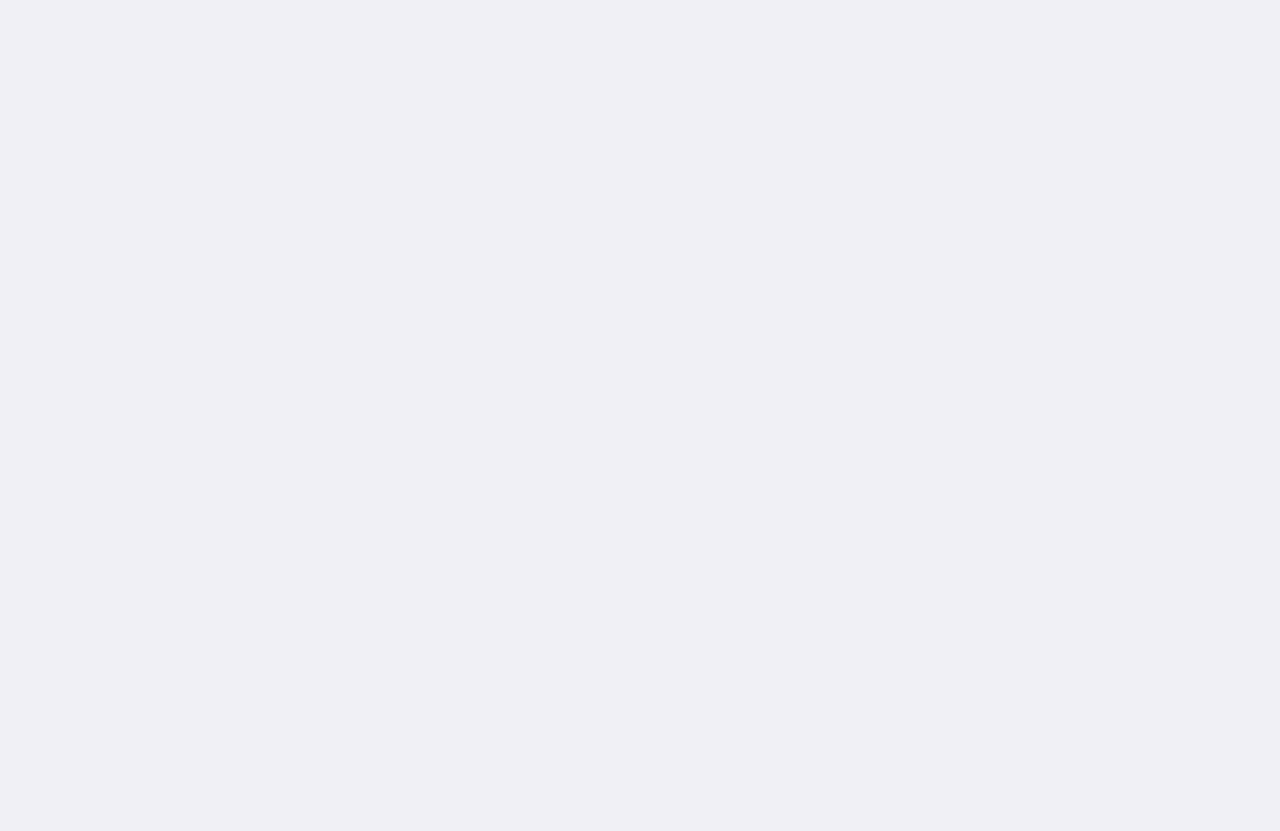
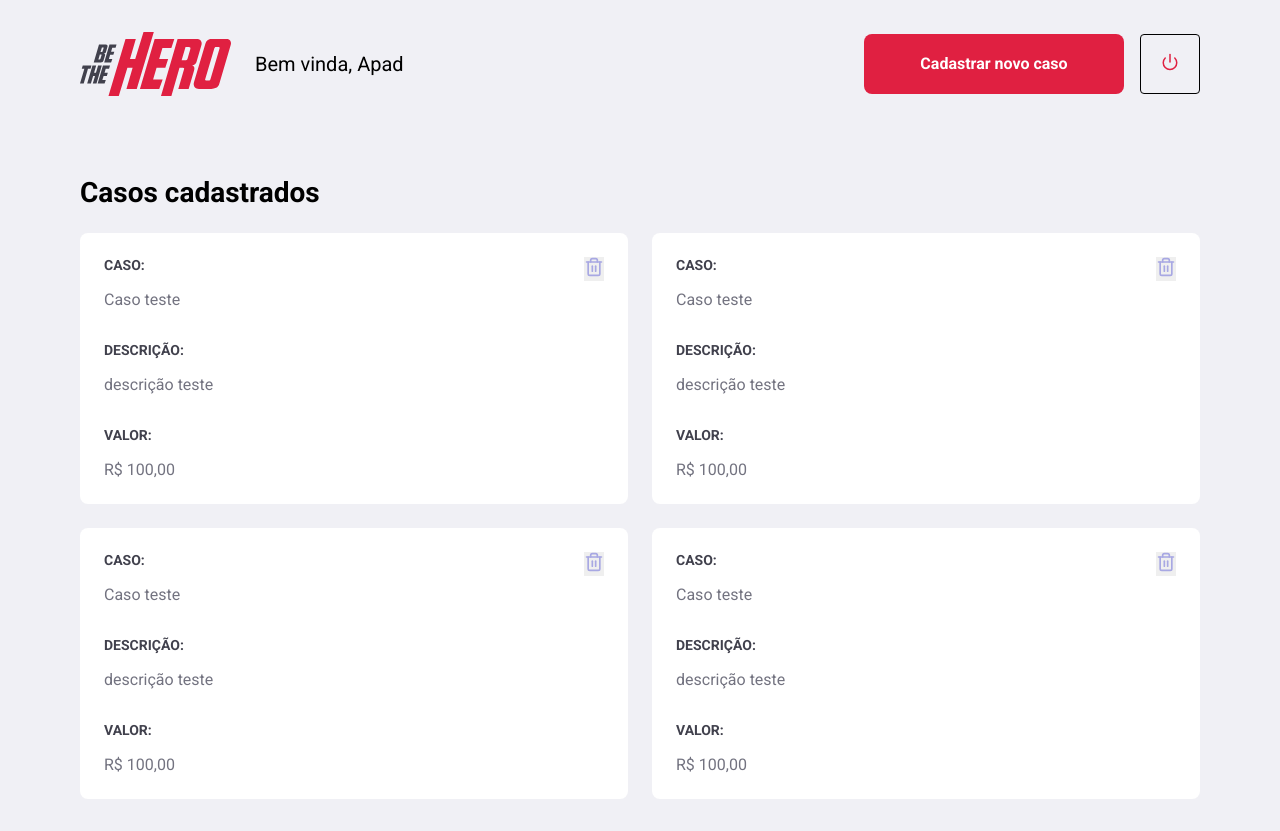
Before and after one commit to AlexandreMRT/OmniStack11, a React (Create React App) app in the folder frontend/: page /profile in a window 1280 px wide. Before the commit the page ends 800 px from the top, so only its background shows below. Built offline with nearby package versions, Linux system fonts and the light colour scheme.

Commit message:
Add profile page with styles

```diff
--- a/frontend/src/pages/Logon/index.js
+++ b/frontend/src/pages/Logon/index.js
@@ -7,6 +7,7 @@
 import './styles.css';
 
 import heroesImg from '../../assets/heroes.png';
+
 import logoImg from '../../assets/logo.svg';
 
 export default function Logon() {
--- /dev/null
+++ b/frontend/src/pages/Profile/index.js
@@ -0,0 +1,88 @@
+import React from 'react';
+
+import logoImg from '../../assets/logo.svg';
+
+import { Link } from 'react-router-dom';
+
+import { FiPower, FiTrash2 } from 'react-icons/fi';
+
+import './styles.css'
+
+export default function Profile() {
+  return(
+    <div className="profile-container">
+      <header>
+        <img src={logoImg} alt="Be the hero" />
+        <span>Bem vinda, Apad</span>
+
+        <Link className="button" to="/incidents/new" >Cadastrar novo caso</Link>
+
+        <button type="button">
+          <FiPower size={18} color="#E02041" />
+        </button>
+      </header>
+
+      <h1>Casos cadastrados</h1>
+
+      <ul>
+        <li>
+          <strong>CASO:</strong>
+          <p>Caso teste</p>
+
+          <strong>DESCRIÇÃO:</strong>
+          <p>descrição teste</p>
+
+          <strong>VALOR:</strong>
+          <p>R$ 100,00 </p>
+
+          <button type="button">
+            <FiTrash2 size={20} color="#A8A8E3" />
+          </button>
+        </li>
+        <li>
+          <strong>CASO:</strong>
+          <p>Caso teste</p>
+
+          <strong>DESCRIÇÃO:</strong>
+          <p>descrição teste</p>
+
+          <strong>VALOR:</strong>
+          <p>R$ 100,00 </p>
+
+          <button type="button">
+            <FiTrash2 size={20} color="#A8A8E3" />
+          </button>
+        </li>
+        <li>
+          <strong>CASO:</strong>
+          <p>Caso teste</p>
+
+          <strong>DESCRIÇÃO:</strong>
+          <p>descrição teste</p>
+
+          <strong>VALOR:</strong>
+          <p>R$ 100,00 </p>
+
+          <button type="button">
+            <FiTrash2 size={20} color="#A8A8E3" />
+          </button>
+        </li>
+        <li>
+          <strong>CASO:</strong>
+          <p>Caso teste</p>
+
+          <strong>DESCRIÇÃO:</strong>
+          <p>descrição teste</p>
+
+          <strong>VALOR:</strong>
+          <p>R$ 100,00 </p>
+
+          <button type="button">
+            <FiTrash2 size={20} color="#A8A8E3" />
+          </button>
+        </li>
+      </ul>
+
+    </div>
+  );
+}
--- /dev/null
+++ b/frontend/src/pages/Profile/styles.css
@@ -0,0 +1,86 @@
+.profile-container {
+  width: 100%;
+  max-width: 1180px;
+  padding: 0 30px;
+  margin: 32px auto;
+}
+
+.profile-container header {
+  display: flex;
+  align-items: center;
+}
+
+.profile-container header span {
+  font-size: 20px;
+  margin-left: 24px;
+}
+
+.profile-container header img {
+  height: 64px;
+}
+
+.profile-container header a {
+  width: 260px;
+  margin-left: auto;
+  margin-top: 0;
+}
+
+.profile-container header button {
+  height: 60px;
+  width: 60px;
+  border-radius: 4px;
+  border: 1px solid;
+  background: transparent;
+  margin-left: 16px;
+  transition: border-color 0.2s;
+}
+
+.profile-container header button:hover {
+  border-color: #999;
+}
+
+.profile-container h1 {
+  margin-top: 80px;
+  margin-bottom: 24px;
+}
+
+.profile-container ul {
+  display: grid;
+  grid-template-columns:  repeat(2, 1fr);
+  grid-gap: 24px;
+  list-style: none;
+}
+
+.profile-container ul li {
+  background: #FFF;
+  padding: 24px;
+  border-radius: 8px;
+  position: relative;
+}
+
+.profile-container ul li button {
+  position: absolute;
+  right: 24px;
+  top: 24px;
+  border: 0;
+}
+
+.profile-container ul li button:hover {
+  opacity: 0.8;
+}
+
+.profile-container ul li strong {
+  display: block;
+  margin-bottom: 16px;
+  color: #41414d;
+}
+
+.profile-container ul li p + strong {
+  margin-top: 32px;
+}
+
+.profile-container ul li p {
+  color: #737380;
+  line-height: 21px;
+  font-size: 16px;
+}
--- a/frontend/src/routes.js
+++ b/frontend/src/routes.js
@@ -4,6 +4,7 @@
 
 import Logon from './pages/Logon'
 import Register from './pages/Register'
+import Profile from './pages/Profile'
 
 export default function Routes() {
   return (
@@ -11,6 +12,7 @@
       <Switch>
         <Route path="/" exact component={Logon} />
         <Route path="/register" component={Register} />
+        <Route path="/profile" component={Profile} />
       </Switch>
     </BrowserRouter>
   )
```
